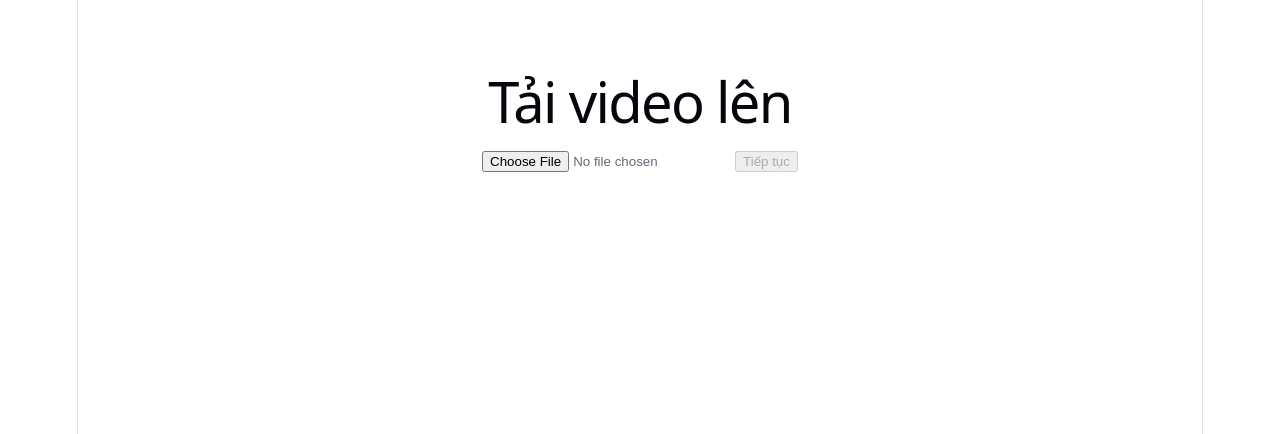
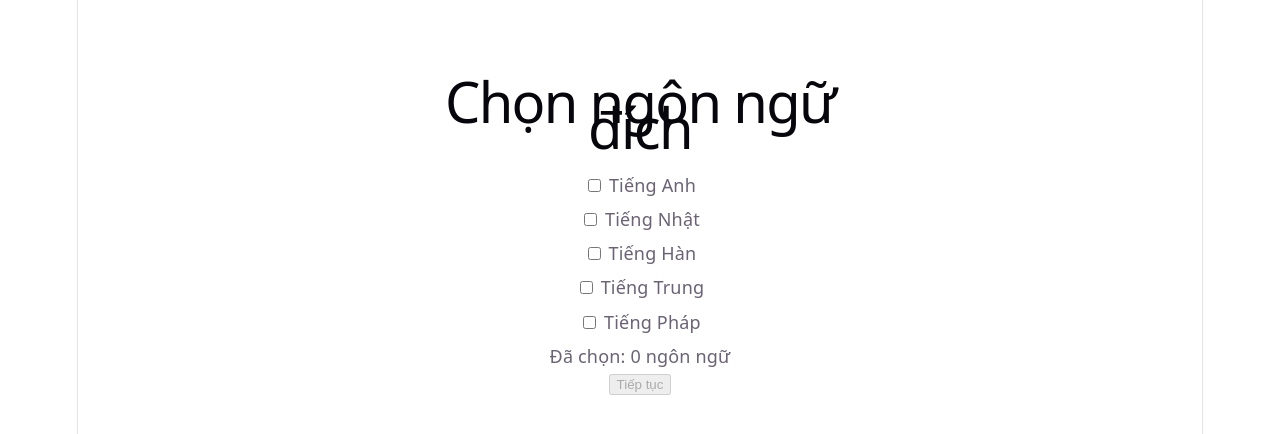
Before and after one commit to quangdieuluong2006-ctrl/CNPM, a React app in the folder web/: page / in a window 1280 px wide. Shown: the top 434 px of the page. Built offline with nearby package versions, Linux system fonts and the light colour scheme; the HTML template or start-up script is replaced by a standard one.

Commit message:
Them man hinh Chon ngon ngu

```diff
--- a/web/src/App.jsx
+++ b/web/src/App.jsx
@@ -1,5 +1,5 @@
-import UploadPage from "./pages/UploadPage";
+import LanguagePage from "./pages/LanguagePage";
 
 export default function App() {
-  return <UploadPage />;
+  return <LanguagePage />;
 }
--- /dev/null
+++ b/web/src/pages/LanguagePage.jsx
@@ -0,0 +1,30 @@
+import { useState } from "react";
+import { LANGUAGES } from "../data/mockData";
+
+export default function LanguagePage() {
+  const [selected, setSelected] = useState([]);
+
+  const toggle = (code) => {
+    setSelected((prev) =>
+      prev.includes(code) ? prev.filter((c) => c !== code) : [...prev, code],
+    );
+  };
+
+  return (
+    <div style={{ maxWidth: 480, margin: "40px auto", padding: 16 }}>
+      <h1>Chọn ngôn ngữ đích</h1>
+      {LANGUAGES.map((lang) => (
+        <label key={lang.code} style={{ display: "block", margin: "8px 0" }}>
+          <input
+            type="checkbox"
+            checked={selected.includes(lang.code)}
+            onChange={() => toggle(lang.code)}
+          />{" "}
+          {lang.name}
+        </label>
+      ))}
+      <p>Đã chọn: {selected.length} ngôn ngữ</p>
+      <button disabled={selected.length === 0}>Tiếp tục</button>
+    </div>
+  );
+}
```
